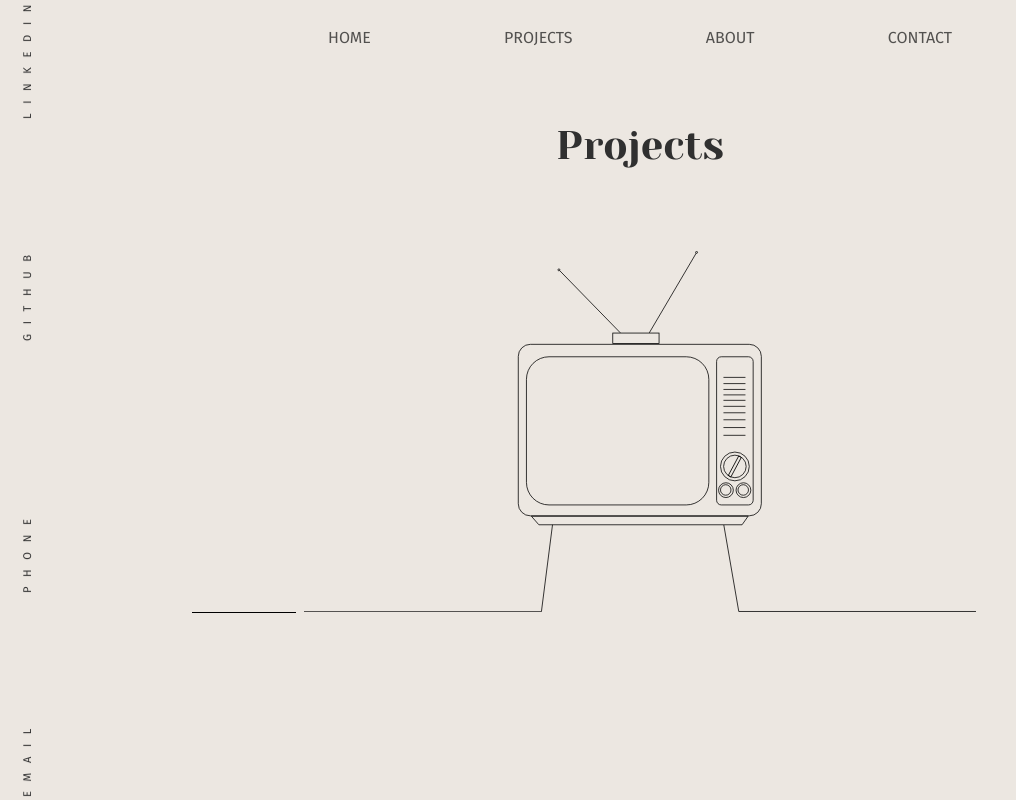
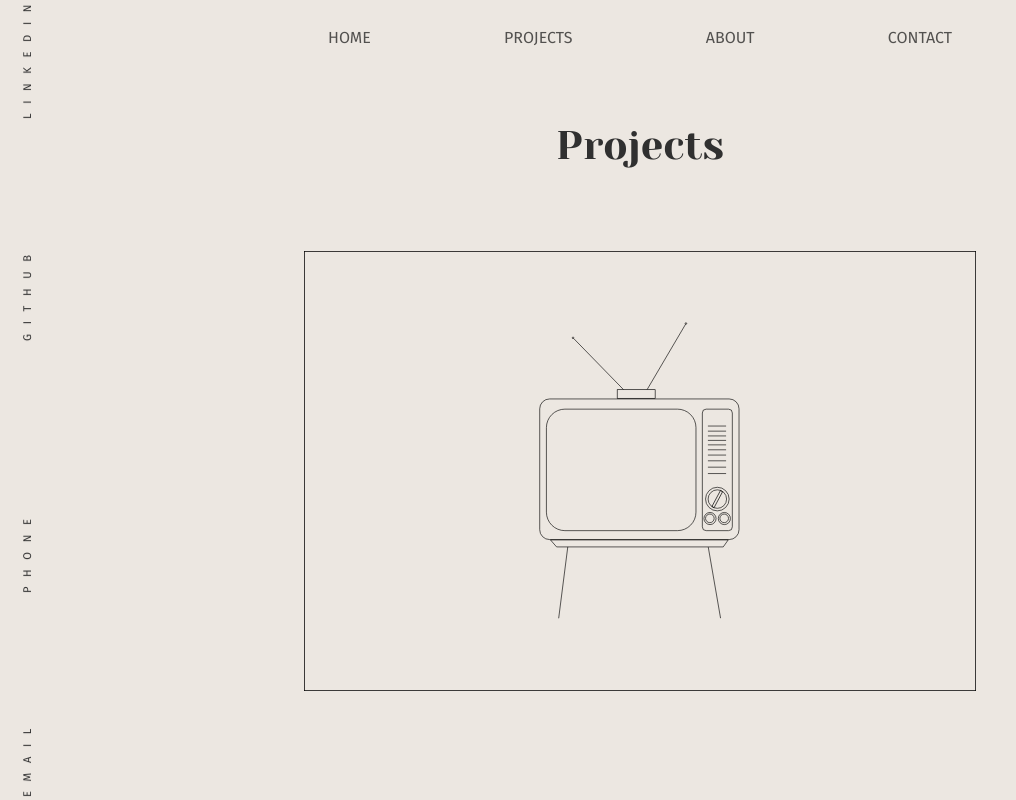
Before and after one commit to DavidCazalCollados/portfolio_2025, a React (Create React App) app: page /projects in a window 1280 px wide. Shown: the whole page, without its empty margins (0-1016 px from the left). Built offline with nearby package versions, Linux system fonts and the light colour scheme; a web font is replaced by a local one.

Commit message:
tv placed

```diff
--- a/src/assets/projects.css
+++ b/src/assets/projects.css
@@ -29,6 +29,7 @@
 
 .project-container {
   width: 100%;
+  height: 100%;
   display: flex;
   justify-content: center;
   align-items: center;
@@ -36,11 +37,12 @@
 }
 
 .filmdash-container {
-  width: 75%;
+  width: 100%;
+  /* background-color: aliceblue; */
 }
 
 .filmdash-project {
-  background: linear-gradient(rgba(0, 0, 0, 0), rgba(0, 0, 0, 0.13)), url('../assets/photos/cover_filmdash.jpg');
+  /* background: linear-gradient(rgba(0, 0, 0, 0), rgba(0, 0, 0, 0.13)), url('../assets/photos/cover_filmdash.jpg');
   background-position: 100%;
   background-size: cover;
   background-repeat: no-repeat;
@@ -51,17 +53,23 @@
   height: 50vh;
   border-radius: 7px;
   transition: all 0.3s ease;
-  box-shadow: rgba(149, 157, 165, 0.2) 0px 8px 24px;
+  box-shadow: rgba(149, 157, 165, 0.2) 0px 8px 24px; */
+  position: relative;
+  display: flex;
+  justify-content: center;
+  align-items: center;
+  width: 75%;
+  height: 55vh;
 }
 
 
-.filmdash-project:hover {
+/* .filmdash-project:hover {
   cursor: pointer;
   background: linear-gradient(rgba(0, 0, 0, 0.15), rgba(0, 0, 0, 0.2)), url('../assets/photos/cover_filmdash.jpg');
   background-position: 100%;
   background-size: cover;
   scale: 1.02;
-}
+} */
 
 
 .filmdash-project h3 {
--- a/src/assets/tv_container.css
+++ b/src/assets/tv_container.css
@@ -1,6 +1,8 @@
 .tv-container {
-  /* background-color: aqua; */
+  position: absolute;
+  object-fit: cover;
   width: 100%;
-  border-radius: 7px;
-
+  height: 100%;
+  padding: 9%;
+  margin: 0;
 }
--- a/src/components/DessinTv.js
+++ b/src/components/DessinTv.js
@@ -31,8 +31,8 @@ export default function DessinTv() {
         <circle cx="1009.5" cy="3.5" r="2.5" stroke="black" stroke-width="2"/>
         <circle cx="655.5" cy="48.5" r="2.5" stroke="black" stroke-width="2"/>
         <path d="M603.954 704L584.704 682H1142.07L1126.48 704H603.954Z" stroke="black" stroke-width="2"/>
-        <path d="M0 927.5H610.5L639 704" stroke="black" stroke-width="2"/>
-        <path d="M1728 927H1118L1079.5 704.5" stroke="black" stroke-width="2"/>
+        <path d="M610 927.5H610.5L639 704" stroke="black" stroke-width="2"/>
+        <path d="M1119 927H1118L1079.5 704.5" stroke="black" stroke-width="2"/>
       </svg>
 
     </div>
--- a/src/pages/Projects.js
+++ b/src/pages/Projects.js
@@ -82,7 +82,26 @@ function Projects() {
           delay: 1.2
         }}
         >
-          <div className='filmdash-container'>
+          <div className='filmdash-project'>
+            <svg
+              width="100%"
+              height="100%"
+              xmlns="http://www.w3.org/2000/svg"
+              className="filmdash-container"
+            >
+              <rect
+                className="border-rect"
+                // x="0"
+                // y="0"
+                width="100%"
+                height="100%"
+                // rx="4px"
+                // ry="4px"
+                fill="transparent"
+                stroke="black"
+                strokeWidth="1.5"
+              />
+            </svg>
             <DessinTv />
           </div>
         {/* <div className='filmdash-project'>
@@ -90,20 +109,20 @@ function Projects() {
         </div> */}
 
       </motion.div>
-      <svg className='line-bottom' width="100%" height="1" xmlns="http://www.w3.org/2000/svg">
+      {/* <svg className='line-bottom' width="100%" height="1" xmlns="http://www.w3.org/2000/svg">
         <motion.path
           d="M800,0 L1000,0"
           stroke="black"
           strokeWidth="2"
           initial={{ translateX: "50%" }}
-          animate={{ translateX: "-100%" }}
+          animate={{ translateX: "-101%" }}
           transition={{
             duration: 1.5,
             ease: "easeInOut",
             // delay: 0.8
           }}
         />
-      </svg>
+      </svg> */}
     </div>
   )
 }
```
